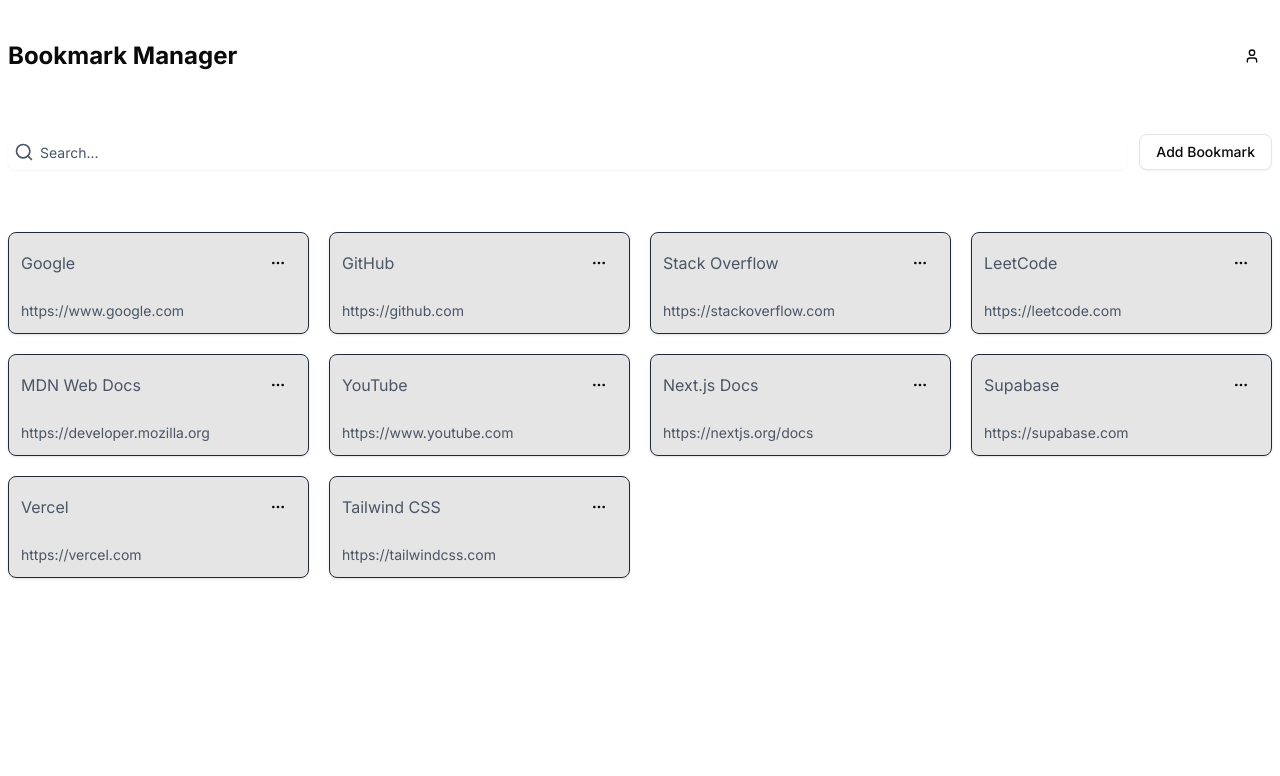
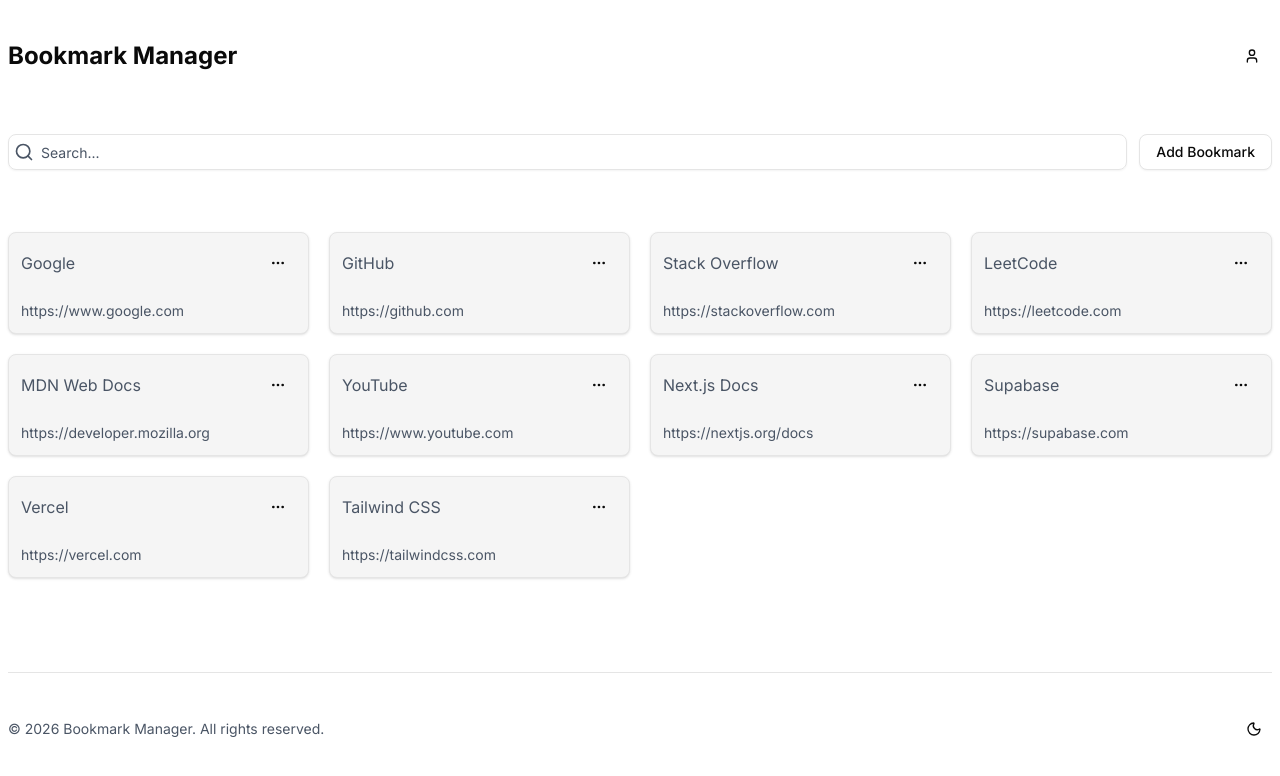
Before and after one commit to iamvishnuk/bookmark-manager, a Next.js app: page / in a window 1280 px wide. Shown: the top 776 px of the page. Built offline with nearby package versions, Linux system fonts and the light colour scheme.

Commit message:
feat: add footer and fix theme

```diff
--- a/app/(pages)/layout.tsx
+++ b/app/(pages)/layout.tsx
@@ -1,3 +1,4 @@
+import Footer from '@/components/core/footer';
 import Header from '@/components/core/header';
 import { ReactNode } from 'react';
 
@@ -10,6 +11,7 @@
     <div className='mx-auto max-w-7xl px-2'>
       <Header />
       {children}
+      <Footer />
     </div>
   );
 };
--- a/app/(pages)/page.tsx
+++ b/app/(pages)/page.tsx
@@ -1,5 +1,3 @@
-'use client';
-
 import { Button } from '@/components/ui/button';
 import { Input } from '@/components/ui/input';
 import { Search } from 'lucide-react';
@@ -36,7 +34,7 @@
             />
             <Input
               placeholder='Search...'
-              className='w-full border-none pl-8 text-gray-600 outline-none placeholder:text-gray-600 focus-visible:ring-1 dark:text-gray-500 dark:placeholder:text-gray-500 dark:focus-visible:ring-gray-800'
+              className='w-full pl-8 text-gray-600 outline-none placeholder:text-gray-600 focus-visible:ring-1 dark:text-gray-500 dark:placeholder:text-gray-500 dark:focus-visible:ring-gray-800'
             />
           </div>
         </div>
@@ -47,6 +45,7 @@
           Add Bookmark
         </Button>
       </div>
+      <div className='min-h-[calc(100vh-20rem)]'>
         <div className='grid grid-cols-1 gap-5 py-10 sm:grid-cols-2 md:grid-cols-3 lg:grid-cols-4'>
           {dummyBookmarks.map((bookmark) => (
             <BookmarkCard
@@ -56,5 +55,6 @@
           ))}
         </div>
       </div>
+    </div>
   );
 }
--- a/components/bookmark/bookmark-card.tsx
+++ b/components/bookmark/bookmark-card.tsx
@@ -16,7 +16,7 @@
   return (
     <div
       key={bookmark.id}
-      className='space-y-5 rounded-md border border-gray-800 bg-gray-950/10 p-3 shadow-sm'
+      className='border-border bg-muted h-fit space-y-5 rounded-md border p-3 shadow-sm dark:bg-gray-950/50'
     >
       <div className='relative flex items-center justify-between'>
         <p className='line-clamp-1 flex-1 text-base text-gray-600 dark:text-gray-300'>
--- /dev/null
+++ b/components/core/footer.tsx
@@ -0,0 +1,14 @@
+import ThemeToggle from '../theme-toggle';
+
+const Footer = () => {
+  return (
+    <footer className='flex h-28 items-center justify-between border-t'>
+      <div className='text-sm text-gray-600 dark:text-gray-500'>
+        © {new Date().getFullYear()} Bookmark Manager. All rights reserved.
+      </div>
+      <ThemeToggle />
+    </footer>
+  );
+};
+
+export default Footer;
--- /dev/null
+++ b/components/theme-toggle.tsx
@@ -0,0 +1,25 @@
+'use client';
+
+import { useTheme } from 'next-themes';
+import { Button } from './ui/button';
+import { Moon, Sun } from 'lucide-react';
+
+const ThemeToggle = () => {
+  const { setTheme, theme } = useTheme();
+
+  const toggleTheme = () => {
+    setTheme(theme === 'dark' ? 'light' : 'dark');
+  };
+  return (
+    <Button
+      onClick={toggleTheme}
+      variant='ghost'
+      size='icon'
+      className='hover:cursor-pointer'
+    >
+      {theme === 'dark' ? <Sun /> : <Moon />}
+    </Button>
+  );
+};
+
+export default ThemeToggle;
```
Lines whose indentation alone changed are shown as unchanged.
